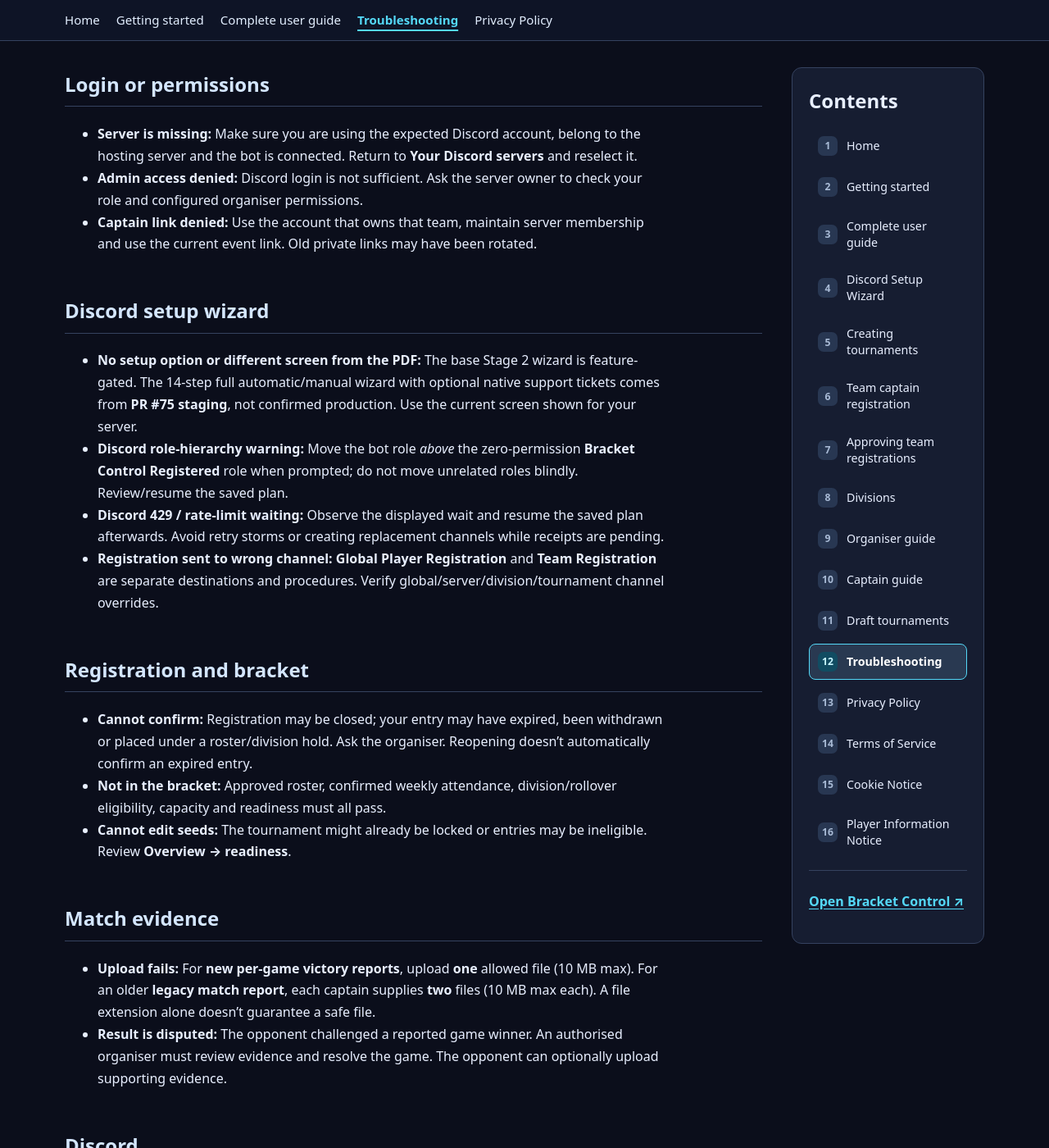
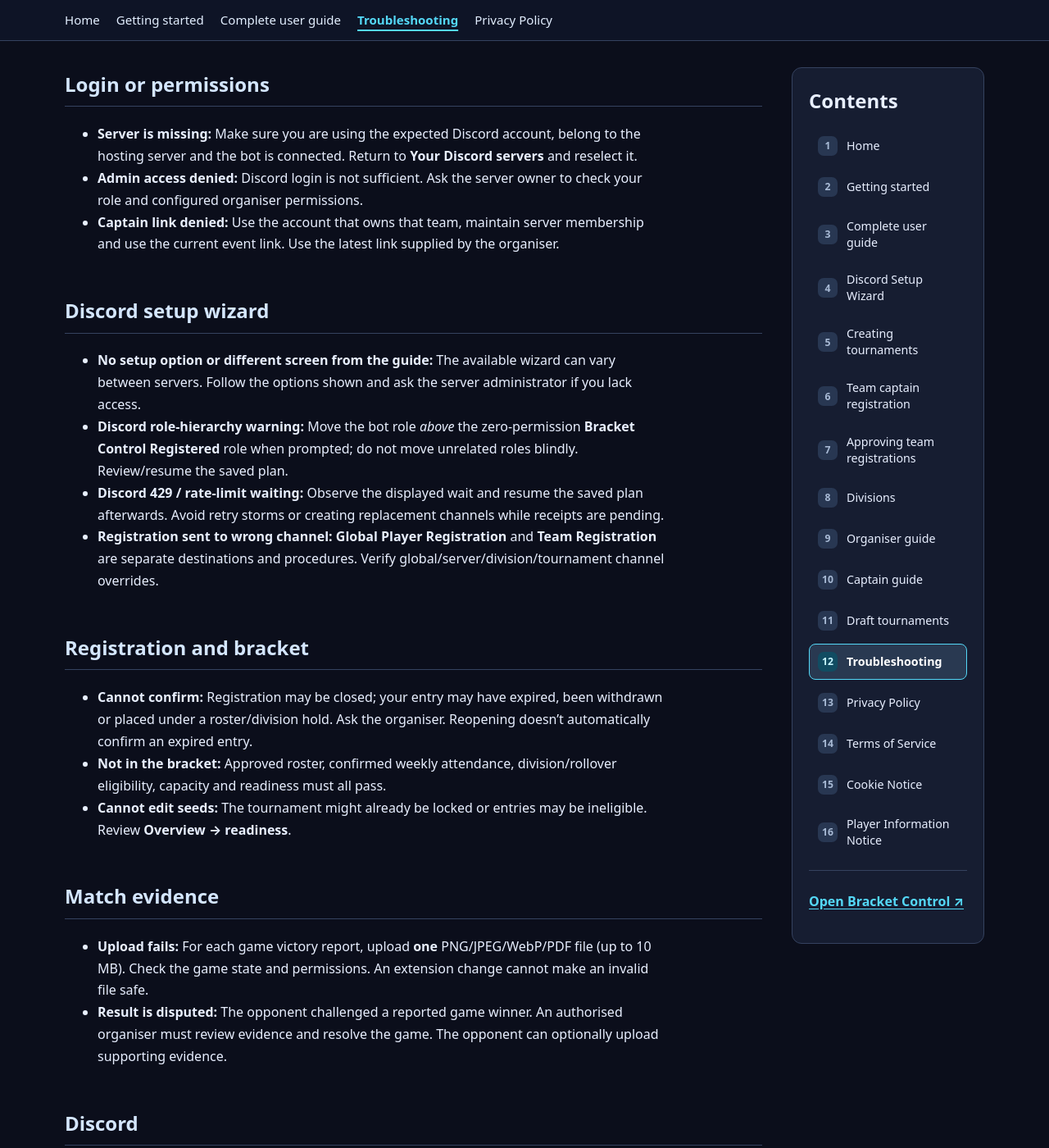
Before and after one commit to dev-dyly/bracket-control-wiki, a Jekyll site: the page built from troubleshooting.md, in a window 1280 px wide and 1400 px high, scrolled down 318 px. Shown: the whole window at 82% size. Built offline with Jekyll 4.4.1, drawn with Linux system fonts in a browser that asks for light colours.

Commit message:
docs: remove implementation references and link visual workflows

```diff
--- a/troubleshooting.md
+++ b/troubleshooting.md
@@ -9,11 +9,11 @@ permalink: /troubleshooting/
 
 - **Server is missing:** Make sure you are using the expected Discord account, belong to the hosting server and the bot is connected. Return to **Your Discord servers** and reselect it.
 - **Admin access denied:** Discord login is not sufficient. Ask the server owner to check your role and configured organiser permissions.
-- **Captain link denied:** Use the account that owns that team, maintain server membership and use the current event link. Old private links may have been rotated.
+- **Captain link denied:** Use the account that owns that team, maintain server membership and use the current event link. Use the latest link supplied by the organiser.
 
 ## Discord setup wizard
 
-- **No setup option or different screen from the PDF:** The base Stage 2 wizard is feature-gated. The 14-step full automatic/manual wizard with optional native support tickets comes from **PR #75 staging**, not confirmed production. Use the current screen shown for your server.
+- **No setup option or different screen from the guide:** The available wizard can vary between servers. Follow the options shown and ask the server administrator if you lack access.
 - **Discord role-hierarchy warning:** Move the bot role *above* the zero-permission **Bracket Control Registered** role when prompted; do not move unrelated roles blindly. Review/resume the saved plan.
 - **Discord 429 / rate-limit waiting:** Observe the displayed wait and resume the saved plan afterwards. Avoid retry storms or creating replacement channels while receipts are pending.
 - **Registration sent to wrong channel:** **Global Player Registration** and **Team Registration** are separate destinations and procedures. Verify global/server/division/tournament channel overrides.
@@ -26,7 +26,7 @@ permalink: /troubleshooting/
 
 ## Match evidence
 
-- **Upload fails:** For **new per-game victory reports**, upload **one** allowed file (10 MB max). For an older **legacy match report**, each captain supplies **two** files (10 MB max each). A file extension alone doesn't guarantee a safe file.
+- **Upload fails:** For each game victory report, upload **one** PNG/JPEG/WebP/PDF file (up to 10 MB). Check the game state and permissions. An extension change cannot make an invalid file safe.
 - **Result is disputed:** The opponent challenged a reported game winner. An authorised organiser must review evidence and resolve the game. The opponent can optionally upload supporting evidence.
 
 ## Discord
```
